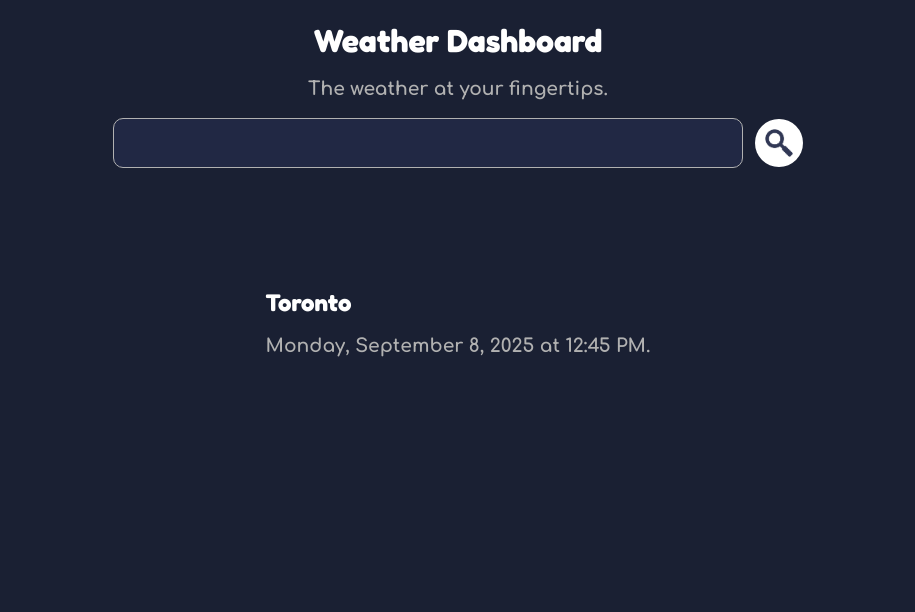
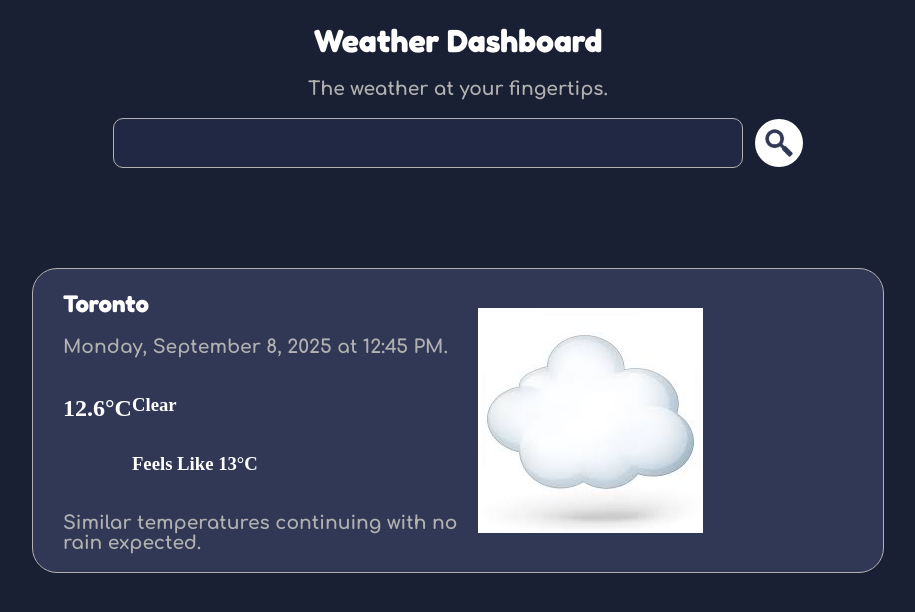
Before and after one commit to Ayaanator/weather-app, a website built with webpack: page src/template.html in a window 1280 px wide. Shown: the whole page, without its empty margins (182-1097 px from the left). Built offline with nearby package versions, Linux system fonts and the light colour scheme.

Commit message:
Start main-info layout

```diff
--- a/src/styles.css
+++ b/src/styles.css
@@ -91,3 +91,33 @@ header {
     transform: scale(1.2) rotate(-15deg);
     box-shadow: 0 0 10px var(--accent-color);
 }
+
+#main-info {
+    display: flex;
+    align-items: center;
+    justify-content: space-between;
+    gap: 20px;
+    width: 50%;
+
+    background-color: var(--secondary-color);
+    border: 1px solid var(--accent-color);
+    border-radius: 25px;
+
+    padding-left: 30px;
+    padding-right: 180px;
+}
+
+#info-header {
+    display: flex;
+    flex-direction: column;
+}
+
+#temp {
+    display: flex;
+    flex-direction: row;
+}
+
+#sub-temp {
+    display: flex;
+    flex-direction: column;
+}
--- a/src/template.html
+++ b/src/template.html
@@ -17,9 +17,24 @@
             <img src="./images/search.jpg" id="search-button">
         </div>
 
-        <div class="main-info">
-          <h2 class="primary">Toronto</h2>
-          <h3 class="secondary">Monday, September 8, 2025 at 12:45 PM.</h3>
+        <div id="main-info">
+            <div id="left-info">
+                <div id="info-header">
+                    <h2 class="primary">Toronto</h2>
+                    <h3 class="secondary">Monday, September 8, 2025 at 12:45 PM.</h3>
+                </div>
+
+                <div id="temp">
+                    <h2 id="temp-text">12.6°C</h2>
+                    <div id="sub-temp">
+                        <h3>Clear</h3>
+                        <h3>Feels Like 13°C</h3>
+                    </div>
+                </div>
+                <h3 class="secondary">Similar temperatures continuing with no rain expected.</h3>
+            </div>
+
+            <img src="images/test.jpg">
         </div>
     </div>
 
```
Also changed, not shown: src/images/test.jpg (added).
